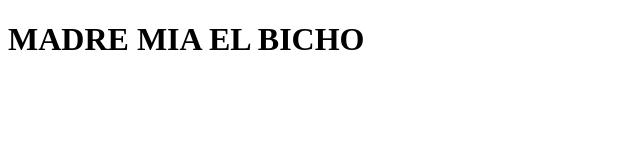
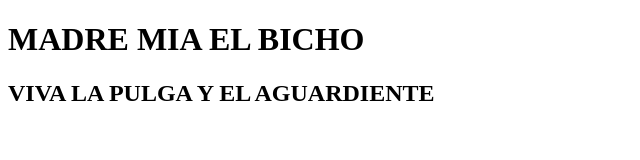
Before and after one commit to GabrielaR00/Taller_Git, a plain HTML site: page index.html in a window 1280 px wide. Shown: the whole page, without its empty margins (0-640 px from the left). Drawn offline with Linux system fonts and the light colour scheme.

Commit message:
Update index.html
VIVA

```diff
--- a/index.html
+++ b/index.html
@@ -6,7 +6,9 @@
 <body>
 	<div>
 	<h1>MADRE MIA EL BICHO</h1>
+	<h2>VIVA LA PULGA Y EL AGUARDIENTE</h2>
 	</div>
+
 
 </body>
 </html>
```
